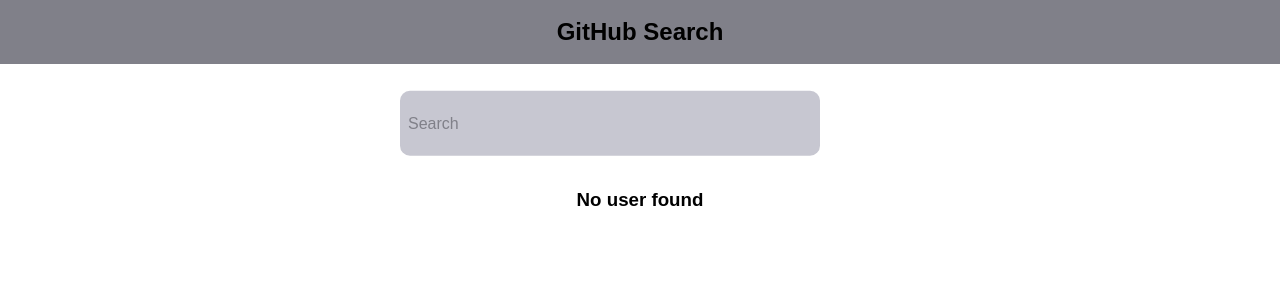
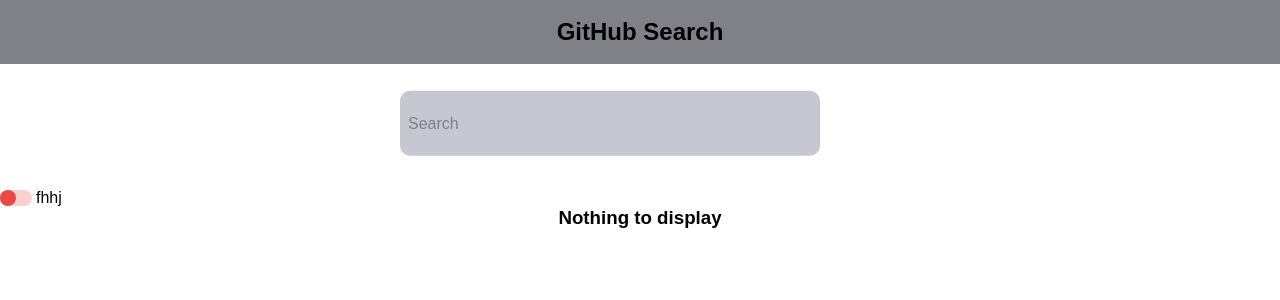
Before and after one commit to dorianeGH/fulll-sentimale, a React (Create React App) app: page / in a window 1280 px wide. Shown: the top 300 px of the page. Built offline with nearby package versions, Linux system fonts and the light colour scheme.

Commit message:
display according to editMode

```diff
--- a/src/components/card/Card.tsx
+++ b/src/components/card/Card.tsx
@@ -23,7 +23,7 @@
 const Card = ({ selectedUsers, setSelectedUsers }: CardProps) => {
   // ischeck= selectedUsers, setIsCheck= setSelectedUsers
   //const [isSelected, setIsSelected] = useState(false);
-  const { searchResults } = useContext(UserContext);
+  const { searchResults, editMode } = useContext(UserContext);
 
   const handleClick = (e: any) => {
     const { id, checked } = e.target;
@@ -38,6 +38,7 @@
     <div className='list'>
       {searchResults.map(({ avatar_url, id, login }: User) => (
         <div className='card card-shadow'>
+          {editMode === "on" && (
             <Checkbox
               key={id}
               type='checkbox'
@@ -46,6 +47,7 @@
               handleClick={handleClick}
               isChecked={selectedUsers.includes(id.toString())}
             />
+          )}
           <div className='card-avatar'>
             <img src={avatar_url} alt='avatar' />
           </div>
--- a/src/components/search/Search.tsx
+++ b/src/components/search/Search.tsx
@@ -5,6 +5,7 @@
 const Search = () => {
   const { query, setQuery } = useContext(UserContext);
   return (
+    <>
       <form className='input-container'>
         <label className='label'>Search</label>
         <input
@@ -15,6 +16,9 @@
           onChange={(e) => setQuery(e.target.value)}
         />
       </form>
+      <input type='checkbox' id='check' className='toggle' />
+      <label>fhhj</label>
+    </>
   );
 };
 
--- a/src/components/userList/UserList.css
+++ b/src/components/userList/UserList.css
@@ -25,6 +25,7 @@
   width: 20px;
 }
 input[type="checkbox"].toggle {
+  position: absolute;
   opacity: 0;
   cursor: pointer;
 }
@@ -57,7 +58,8 @@
   background-color: hsl(100, 70%, 90%);
 }
 input[type="checkbox"].toggle:checked + label::after {
-  transform: translateX(100%);
+  /* left: 1em; */
+  transform: translateY(-100%);
   background-color: hsl(100, 70%, 60%);
 }
 
--- a/src/components/userList/UserList.tsx
+++ b/src/components/userList/UserList.tsx
@@ -8,7 +8,8 @@
   const [selectedUsers, setSelectedUsers] = useState<any[]>([]);
   const [isSelectAll, setIsSelectAll] = useState(false);
 
-  const { searchResults, setSearchResults, errors } = useContext(UserContext);
+  const { searchResults, setSearchResults, errors, editMode } =
+    useContext(UserContext);
   // ischeck= selectedUsers, setIsCheck= setSelectedUsers
 
   const handleSelectAll = (e: any) => {
@@ -67,10 +68,13 @@
       {`${errors}. Please try again in few minutes`}
     </span>
   ) : searchResults.length < 1 ? (
-    <h3 style={{ display: "flex", justifyContent: "center" }}>No user found</h3>
+    <h3 style={{ display: "flex", justifyContent: "center" }}>
+      Nothing to display
+    </h3>
   ) : (
     <>
       <div className='list-container'>
+        {editMode === "on" && (
           <div className='action-bar'>
             <div className='action-bar-left'>
               <Checkbox
@@ -80,11 +84,11 @@
                 handleClick={handleSelectAll}
                 isChecked={isSelectAll}
               />
-            <span style={{ paddingLeft: "10px", color: "var(--darker-grey)" }}>
+              <span
+                style={{ paddingLeft: "10px", color: "var(--darker-grey)" }}
+              >
                 {`${selectedUsers.length}`} elements selected
               </span>
-            <input type='checkbox' id='check' className='toggle' />
-            <label>fhhj</label>
             </div>
             <div className='action-bar-right'>
               <img
@@ -101,6 +105,7 @@
               />
             </div>
           </div>
+        )}
         <Card
           selectedUsers={selectedUsers}
           setSelectedUsers={setSelectedUsers}
--- a/src/contexts/UserContext.tsx
+++ b/src/contexts/UserContext.tsx
@@ -12,12 +12,18 @@
   searchResults: User[];
   setSearchResults: Dispatch<SetStateAction<User[]>>;
   errors: string;
+  editMode: string;
 }
 export const UserContext = createContext<Props>({} as any);
 export const UserContextProvider = ({ children }: any) => {
   const [query, setQuery] = useState("");
   const [searchResults, setSearchResults] = useState<User[]>([]);
   const [errors, setErrors] = useState("");
+  const [editMode, setEditMode] = useState("on");
+
+  const toggleEditMode = () => {
+    setEditMode((prev) => (prev === "off" ? "on" : "off"));
+  };
 
   const getUser = () => {
     if (query !== "") {
@@ -59,6 +65,7 @@
     searchResults,
     setSearchResults,
     errors,
+    editMode,
   };
   return (
     <UserContext.Provider value={contextValue}>{children}</UserContext.Provider>
```
Lines whose indentation alone changed are shown as unchanged.
